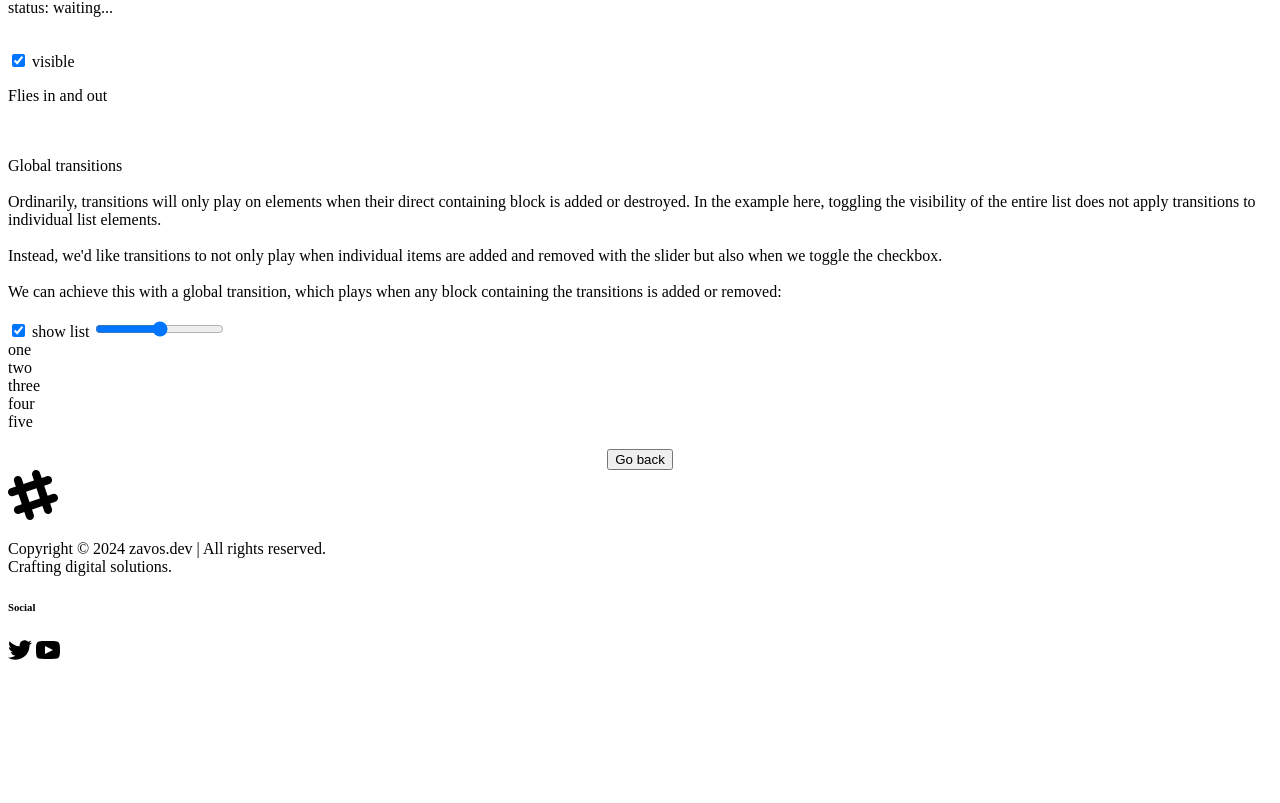
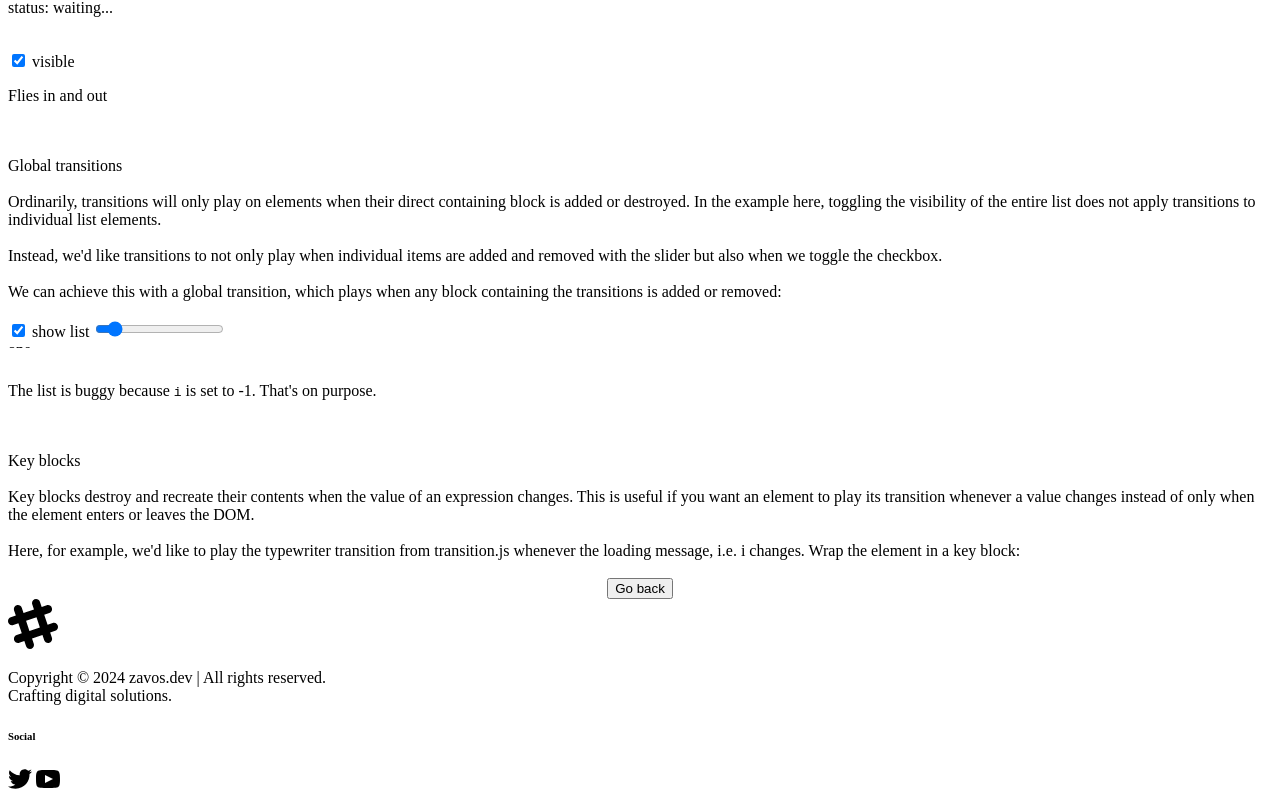
Before and after one commit to kzavos/svelte-training, a SvelteKit app: page /projects/project-9 in a window 1280 px wide. Shown: the part 1190-1993 px from the top of the page. Before the commit the page ends 1864 px from the top, so only its background shows below. Built offline with nearby package versions, Linux system fonts and the light colour scheme.

Commit message:
Add explanations for keyblock

```diff
--- a/src/routes/projects/project-9/+page.svelte
+++ b/src/routes/projects/project-9/+page.svelte
@@ -5,6 +5,7 @@
 	import { slide } from 'svelte/transition';
 	import { onMount } from 'svelte';
 	// import { typewriter } from 'transition.js';
+	import { messages } from './loading-messages.js';
 
 	let visible = true;
 	let visible2 = true;
@@ -14,8 +15,19 @@
 	let visible6 = true;
 	let status = 'waiting...';
 
+	onMount(() => {
+		const interval = setInterval(() => {
+			i += 1;
+			i %= messages.length;
+		}, 2500);
+
+		return () => {
+			clearInterval(interval);
+		};
+	});
+
 	let showItems = true;
-	let i = 5;
+	let i = -1;
 	let items = ['one', 'two', 'three', 'four', 'five', 'six', 'seven', 'eight', 'nine', 'ten'];
 
 	function spin(node, { duration }) {
@@ -216,6 +228,24 @@
 		{/each}
 	{/if}
 	<br />
+	<p class="font-thin">
+		The list is buggy because <code>i</code> is set to -1. That's on purpose.
+	</p>
+	<br />
+	<br />
+	<div class="prose text-3xl font-bold">Key blocks</div>
+	<br />
+	<div class="prose text-lg leading-relaxed">
+		Key blocks destroy and recreate their contents when the value of an expression changes. This is
+		useful if you want an element to play its transition whenever a value changes instead of only
+		when the element enters or leaves the DOM.
+		<br />
+		<br />
+		Here, for example, we'd like to play the typewriter transition from transition.js whenever the loading
+		message, i.e. i changes. Wrap the element in a key block:
+		<br />
+	</div>
+	<br />
 </article>
 
 <style>
```
